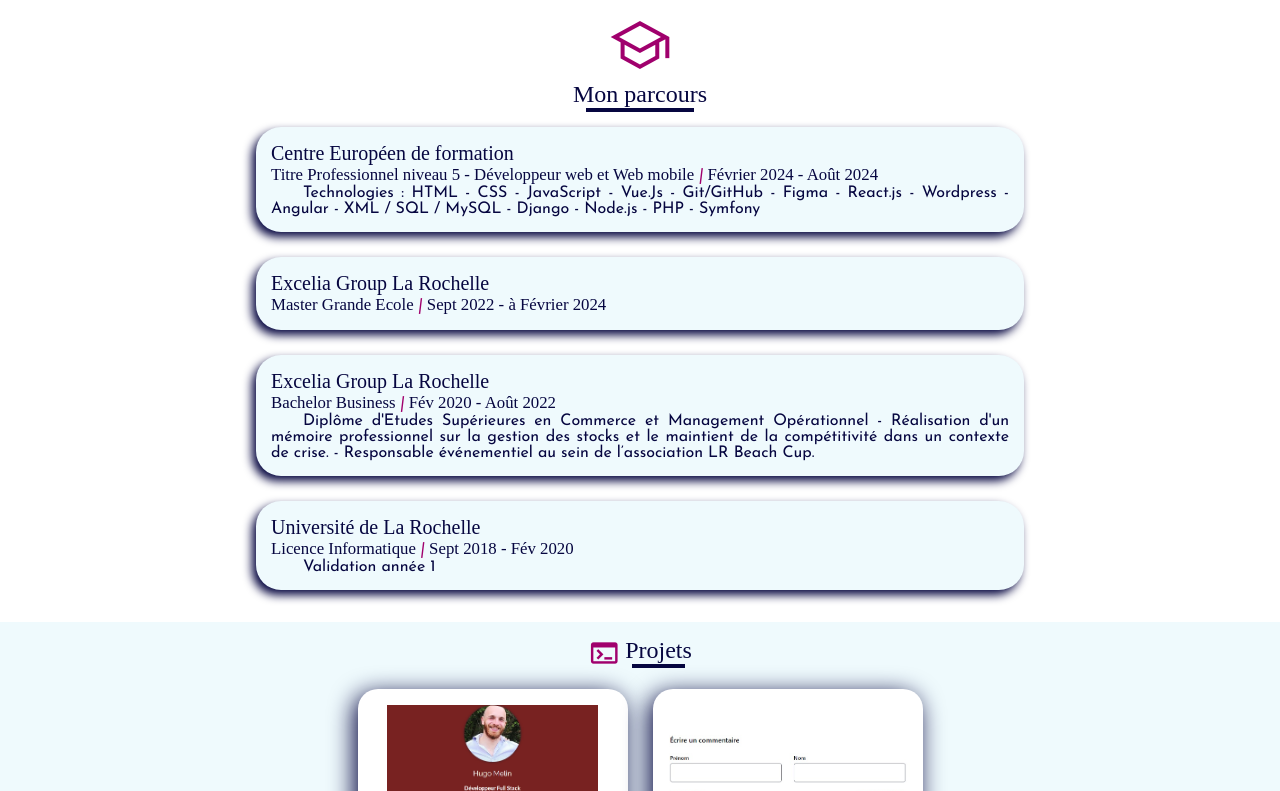
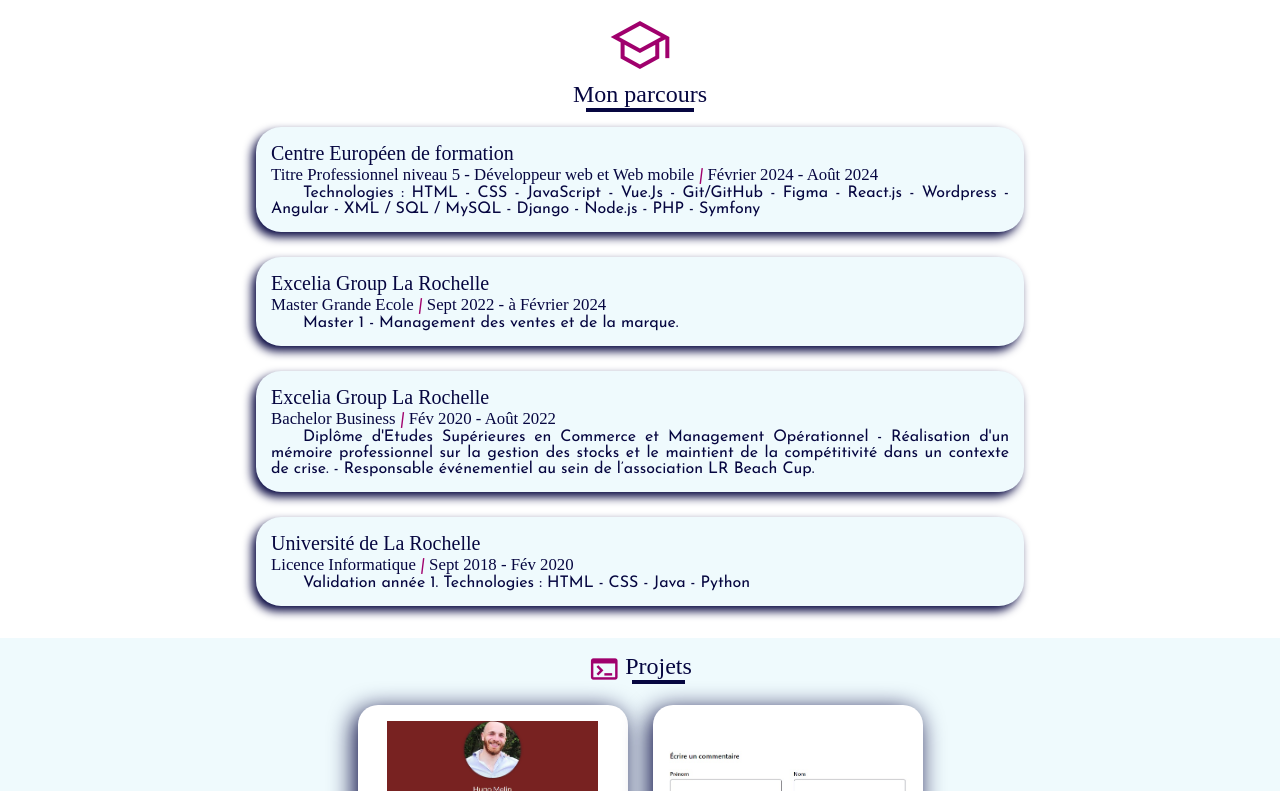
Before and after one commit to HugoMelin/Projet_CEF_Portfolio, a Vue app: page / in a window 1280 px wide. Shown: the part 501-1292 px from the top of the page. Built offline with nearby package versions, Linux system fonts and the light colour scheme; a web font is replaced by a local one.

Commit message:
Some change in courses

```diff
--- a/src/components/Courses.vue
+++ b/src/components/Courses.vue
@@ -6,7 +6,7 @@
             ecole: 'Université de La Rochelle',
             date: 'Sept 2018 - Fév 2020',
             title: 'Licence Informatique',
-            comment: 'Validation année 1'
+            comment: 'Validation année 1. Technologies : HTML - CSS - Java - Python'
         },
         annee2: {
             ecole: 'Excelia Group La Rochelle',
@@ -18,6 +18,7 @@
             ecole: 'Excelia Group La Rochelle',
             date: 'Sept 2022 - à Février 2024',
             title: 'Master Grande Ecole',
+            comment: 'Master 1 - Management des ventes et de la marque.'
         },
         annee4: {
             ecole: 'Centre Européen de formation',
```
